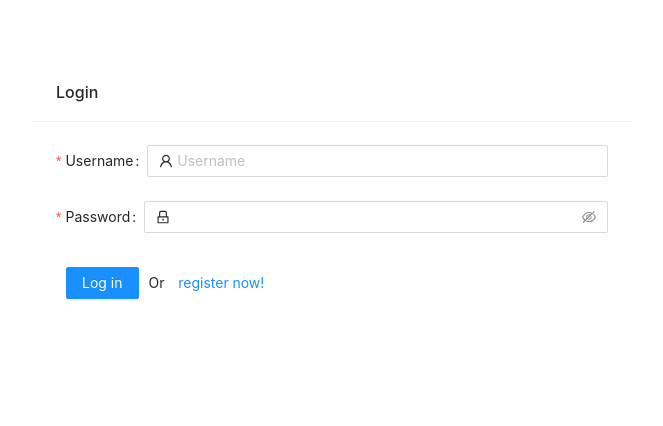
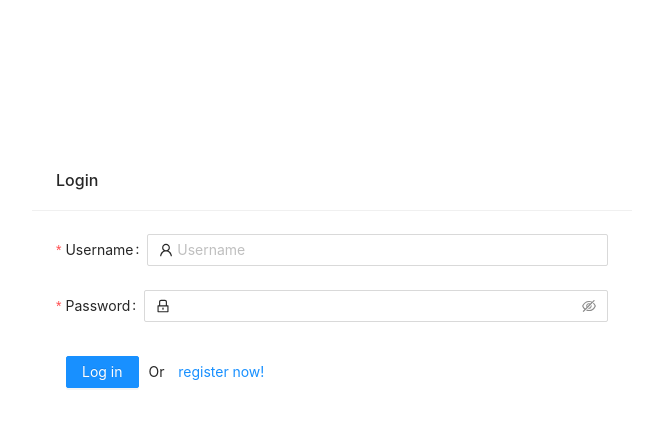
Before and after one commit to techamit95ch/merchantplatform, a React (Create React App) app in the folder front-end/: page /login in a window 1280 px wide. Shown: the top 426 px of the page, without its empty margins (308-971 px from the left). Built offline with nearby package versions, Linux system fonts and the light colour scheme; no server answers.

Commit message:
final Chnages

```diff
--- a/front-end/src/App.jsx
+++ b/front-end/src/App.jsx
@@ -38,13 +38,21 @@ function App() {
 
   if (!ready) {
     return (
-      <>
+      <div
+            className="site-layout-background"
+            style={{
+              padding: 24,
+              minHeight: 470,
+              justifyContent: "center",
+              alignItems: "center",
+              display: "flex",
+            }}>
         <Result
           icon={<SmileOutlined />}
-          title="Great, we are there!"
+          title="Great, we are almost there!"
 
         />
-      </>
+      </div>
     );
   } else {
     if (user.success === false) {
--- a/front-end/src/screens/Login.jsx
+++ b/front-end/src/screens/Login.jsx
@@ -64,6 +64,15 @@ function Login() {
 
         }}
       >
+      <div
+            className="site-layout-background"
+            style={{
+              padding: 24,
+              minHeight: 470,
+              justifyContent: "center",
+              alignItems: "center",
+              display: "flex",
+            }}>
         {spinning === 1 && (
           <>
             <Spin tip="Submitting..." delay={300} size="large"></Spin>
@@ -86,7 +95,7 @@ function Login() {
             />
           </>
         )}
-
+        </div>
       </Content>
     </Layout>
   );
--- a/front-end/src/screens/Signin.jsx
+++ b/front-end/src/screens/Signin.jsx
@@ -76,14 +76,19 @@ function Signin() {
       <Content
         className="site-layout"
         style={{
-          padding: '0 50px',
-          marginTop: 64,
-          justifyContent: 'center',
-          alignItems: 'center',
-          display: 'flex',
+
           backgroundColor: 'white',
         }}
       >
+      <div
+            className="site-layout-background"
+            style={{
+              padding: 24,
+              minHeight: 470,
+              justifyContent: "center",
+              alignItems: "center",
+              display: "flex",
+            }}>
         {spinning === 1 && (
           <>
             <Spin tip="Submitting..." delay={300} size="large"></Spin>
@@ -108,6 +113,7 @@ function Signin() {
             />
           </>
         )}
+        </div>
 
       </Content>
     </Layout>
```
